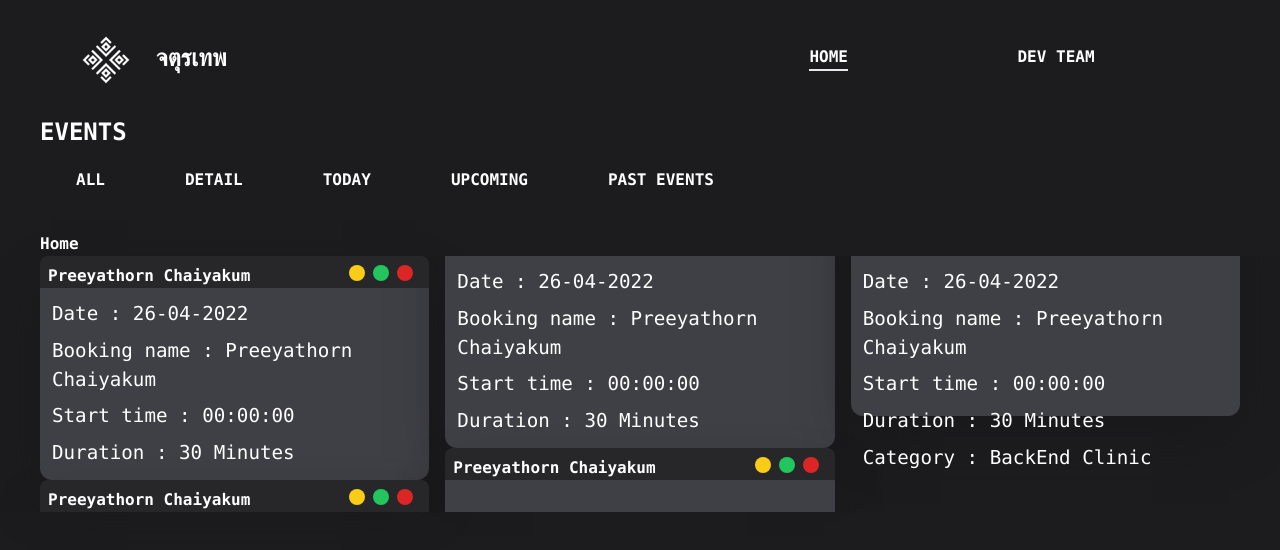
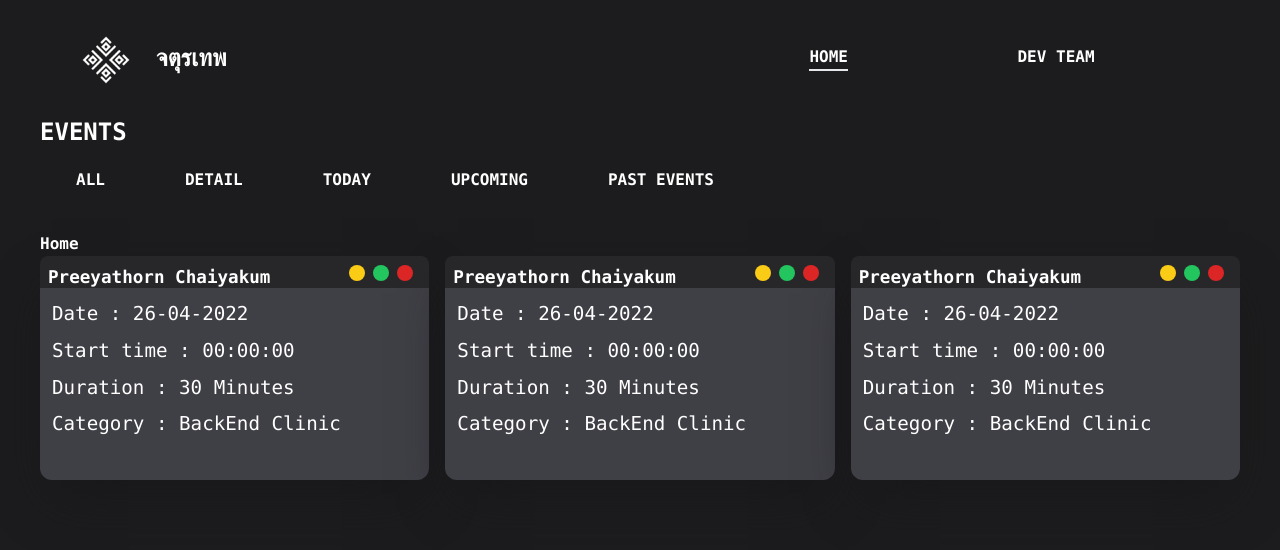
Before and after one commit to thanakritcankha/Oasip_sj2, a Vue app in the folder Frontend/: page / in a window 1280 px wide. Shown: the top 550 px of the page. Built offline with nearby package versions, Linux system fonts and the light colour scheme; the HTML template or start-up script is replaced by a standard one.

Commit message:
Update Event.vue

```diff
--- a/Frontend/src/components/Event.vue
+++ b/Frontend/src/components/Event.vue
@@ -20,7 +20,7 @@
       <div class="eventsData">
         <ul>
           <li>Date : 26-04-2022</li>
-          <li>Booking name : Preeyathorn Chaiyakum</li>
+          <!-- <li>Booking name : Preeyathorn Chaiyakum</li> -->
           <li>Start time : 00:00:00</li>
           <li>Duration : 30 Minutes</li>
           <li>Category : BackEnd Clinic</li>
@@ -32,13 +32,18 @@
 
 <style>
 .name {
-  flex: 1;
+  flex: auto;
 }
+
+.name h1 {
+  font-size: 1.1rem;
+  font-weight: 600;
+  color: #fff;
+}
+
 .eventsData {
   display: flex;
   flex-direction: column;
-  justify-content: center;
-  align-items: center;
 }
 
 .eventsData ul {
```
